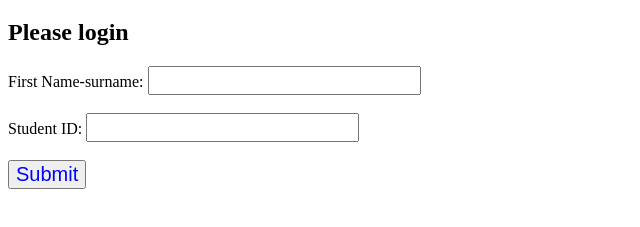
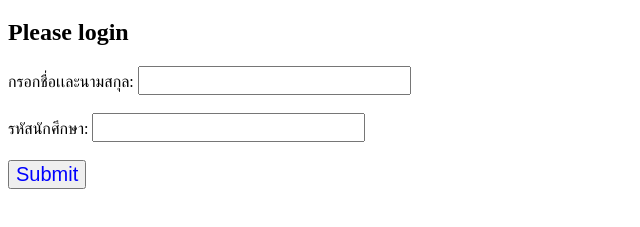
Before and after one commit to norapatsm/borrow-return-equipment, a website: page First_page.html in a window 1280 px wide. Shown: the part 61-288 px from the top of the page, without its empty margins (0-640 px from the left). Drawn offline with Linux system fonts and the light colour scheme.

Commit message:
ยีกฟะำ

```diff
--- a/First_page.html
+++ b/First_page.html
@@ -16,10 +16,10 @@
   <h1>Device loan-return program</h1>
   <h2>Please login</h2>
   <form onsubmit="return validateForm()">
-    <label for="firstname-surname">First Name-surname:</label>
+    <label for="firstname-surname">กรอกชื่อเเละนามสกุล:</label>
     <input type="text" id="firstname" name="firstname" required>
     <br><br>
-    <label for="studentID">Student ID:</label>
+    <label for="studentID">รหัสนักศึกษา:</label>
     <input type="text" id="studentID" name="studentID" required>
     <br><br>
     <input type="submit" value="Submit">
```
